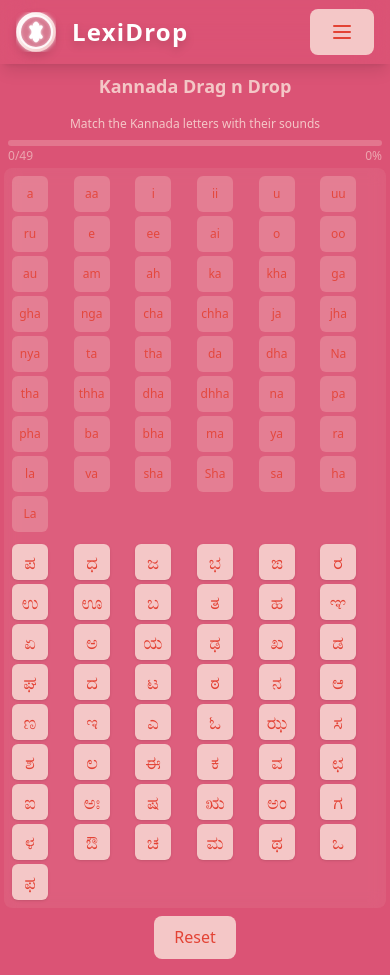
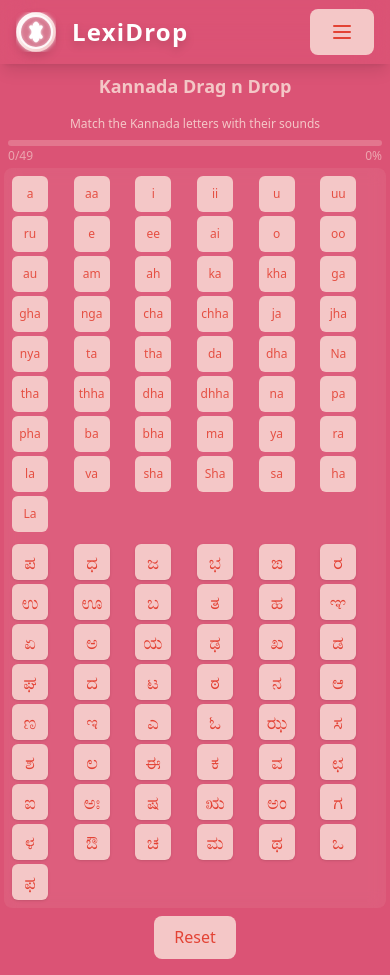
Before and after one commit to AndroAvi/lexidrop, a React (Vite) app: page /game_board in a window 390 px wide. Both pictures are taken after a click on the button "kannada". Built offline with nearby package versions, Linux system fonts and the light colour scheme.

Commit message:
fix: mobile bg

```diff
--- a/src/components/DropZone.jsx
+++ b/src/components/DropZone.jsx
@@ -32,9 +32,9 @@ const DropZone = ({ expectedNative, englishTransliteration, onDrop, reset }) =>
     const getDropZoneStyle = () => {
         if (!expectedNative) return 'bg-transparent';
         if (droppedLetter) return 'bg-[#E34234] shadow-sm animate-[pulse_1.5s_ease-in-out_1]';
-        if (isOver && canDrop) return 'bg-[#F4C7C7]/80 shadow-sm';
+        if (isOver && canDrop) return 'bg-[#F4C7C7] shadow-sm';
         if (isOver && !canDrop) return 'bg-[#F4C7C7]/40';
-        return 'bg-[#F4C7C7]/30 hover:bg-[#F4C7C7]/50';
+        return 'bg-[#F4C7C7] hover:bg-[#F4C7C7]/80';
     };
 
     return (
```
Also changed, not shown: 1 other file (tests, documents, lock files or other folders).
